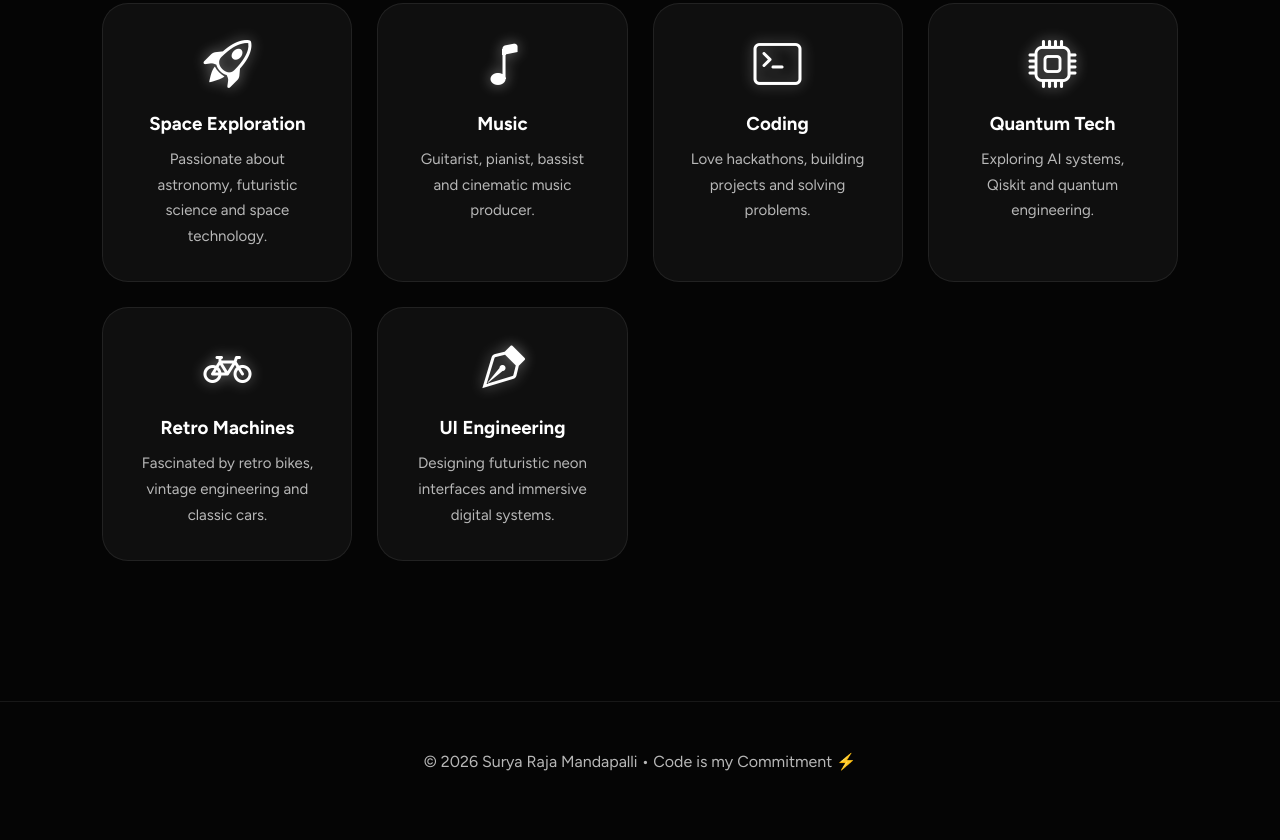
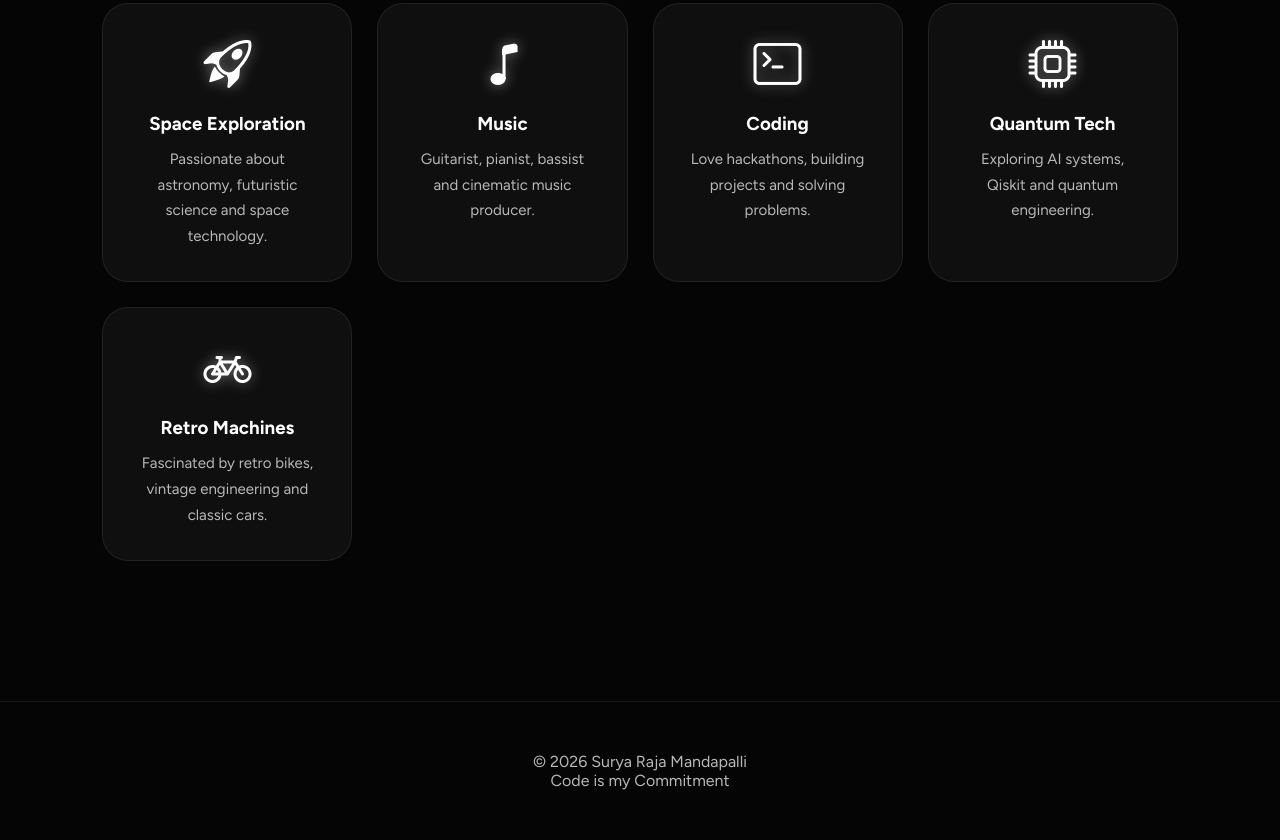
Before and after one commit to suryarajamandapalli/my-portfolio, a plain HTML site: page index.html in a window 1280 px wide. Shown: the part 2450-3290 px from the top of the page. Drawn offline with nearby package versions, Linux system fonts and the light colour scheme.

Commit message:
Update index.html

```diff
--- a/index.html
+++ b/index.html
@@ -978,20 +978,7 @@
 
       </div>
 
-      <div class="skill">
 
-        <i class="bi bi-vector-pen"></i>
-
-        <h3>UI Engineering</h3>
-
-        <p>
-
-          Designing futuristic neon interfaces
-          and immersive digital systems.
-
-        </p>
-
-      </div>
 
     </div>
 
@@ -1001,7 +988,7 @@
 
   <footer>
 
-    © 2026 Surya Raja Mandapalli • Code is my Commitment ⚡
+    © 2026 Surya Raja Mandapalli <br> Code is my Commitment
 
   </footer>
 
```
